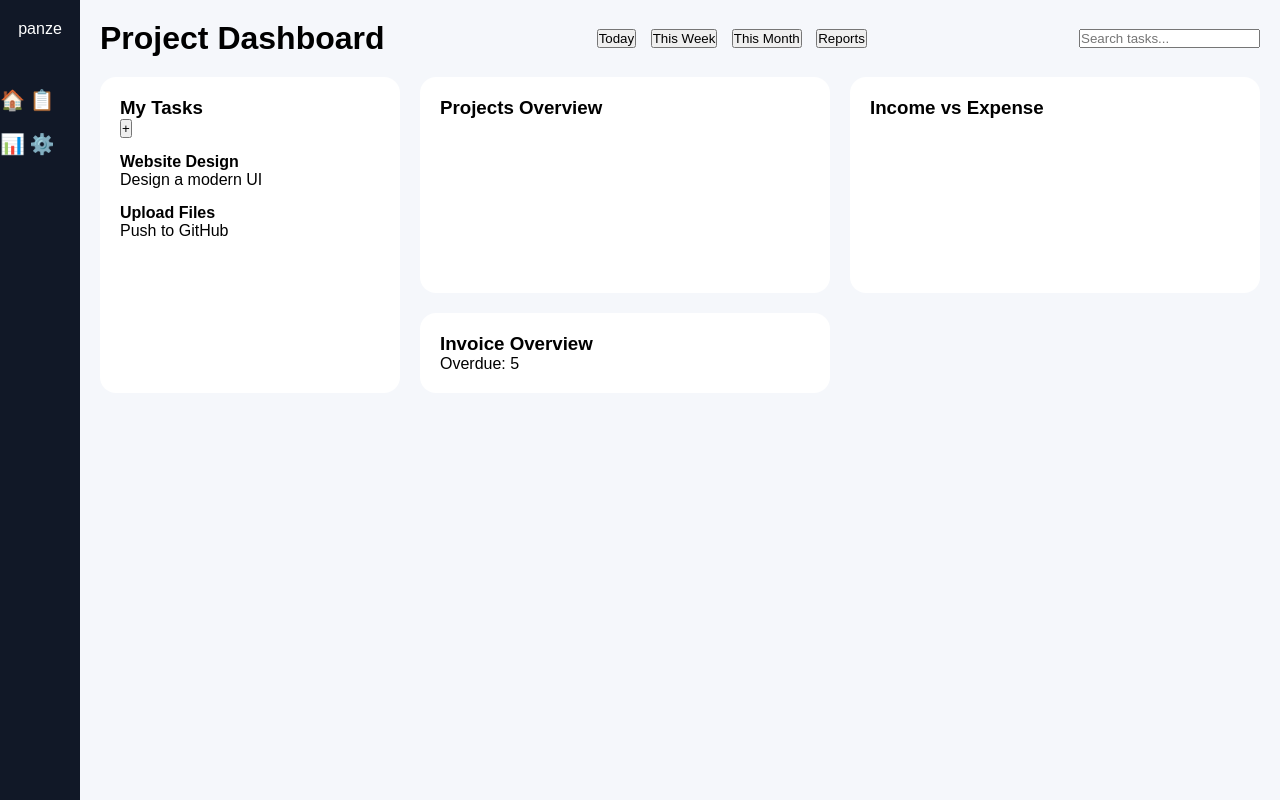
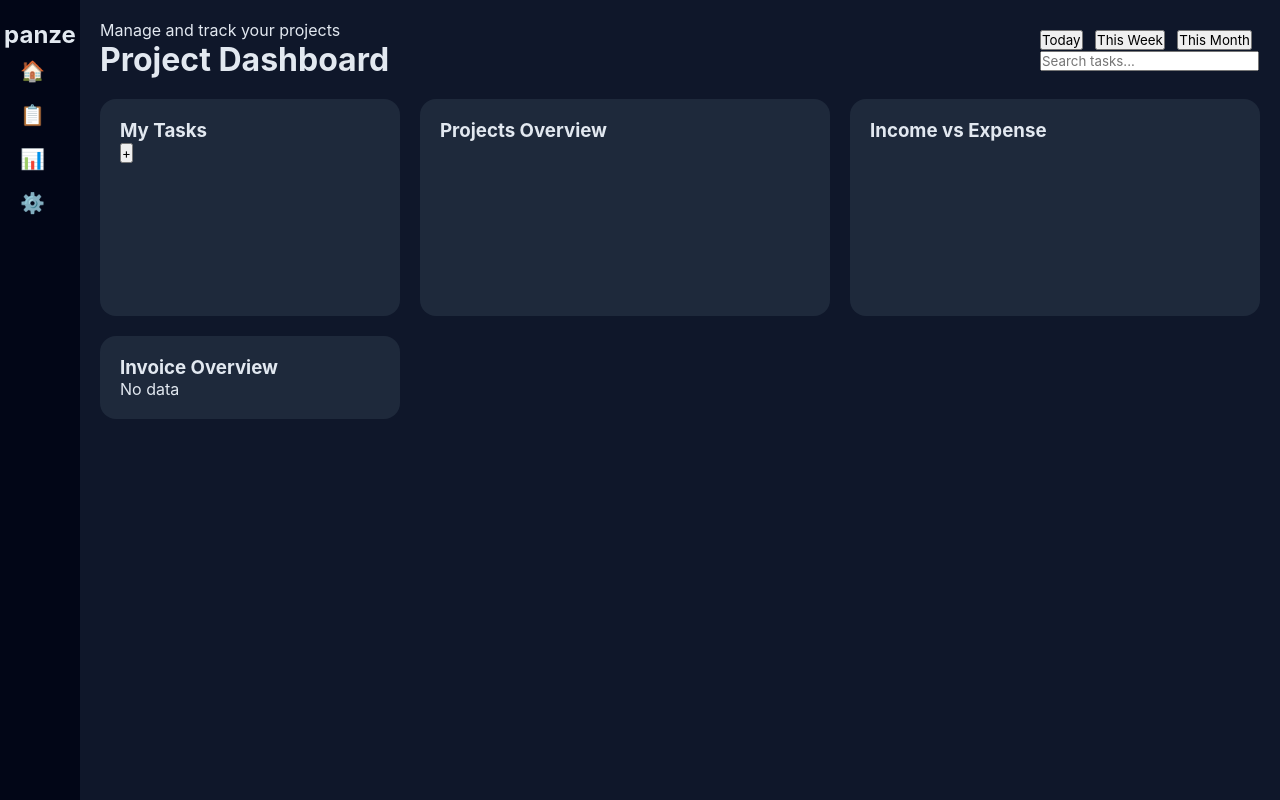
Before and after one commit to VivekSBharadwaj-WIKI/smart_task_tracker, a plain HTML site: page index.html in a window 1280 px wide. Drawn offline with Linux system fonts and the light colour scheme.

Commit message:
More features - Basic update

```diff
--- a/index.html
+++ b/index.html
@@ -1,9 +1,9 @@
 <!DOCTYPE html>
 <html lang="en">
 <head>
-  <meta charset="UTF-8" />
+  <meta charset="UTF-8">
   <title>Smart Task Dashboard</title>
-  <link rel="stylesheet" href="styles.css" />
+  <link rel="stylesheet" href="styles.css">
 </head>
 <body>
 
@@ -11,79 +11,71 @@
 
   <!-- Sidebar -->
   <aside class="sidebar">
-    <div class="logo">panze</div>
-
-    <nav class="menu">
-      <button class="menu-item active">🏠</button>
-      <button class="menu-item">📋</button>
-      <button class="menu-item">📊</button>
-      <button class="menu-item">⚙️</button>
+    <h2 class="logo">panze</h2>
+    <nav>
+      <button class="active">🏠</button>
+      <button>📋</button>
+      <button>📊</button>
+      <button>⚙️</button>
     </nav>
   </aside>
 
-  <!-- Main Content -->
+  <!-- Main -->
   <main class="main">
 
     <!-- Topbar -->
     <header class="topbar">
+      <div>
+        <p class="subtitle">Manage and track your projects</p>
         <h1>Project Dashboard</h1>
+      </div>
 
+      <div class="top-actions">
         <div class="tabs">
           <button>Today</button>
           <button>This Week</button>
           <button class="active">This Month</button>
-        <button>Reports</button>
         </div>
 
-      <input type="text" placeholder="Search tasks..." />
+        <input id="search" placeholder="Search tasks..." />
+      </div>
     </header>
 
-    <!-- Dashboard Grid -->
+    <!-- Dashboard -->
     <section class="dashboard">
 
-      <!-- My Tasks -->
-      <div class="card tasks">
+      <!-- Tasks -->
+      <section class="card tasks">
         <div class="card-header">
           <h3>My Tasks</h3>
-          <button>+</button>
+          <button id="addTask">+</button>
         </div>
 
-        <div class="task-list">
-          <div class="task">
-            <h4>Website Design</h4>
-            <p>Design a modern UI</p>
-          </div>
+        <div id="taskList"></div>
+      </section>
 
-          <div class="task">
-            <h4>Upload Files</h4>
-            <p>Push to GitHub</p>
-          </div>
-        </div>
-      </div>
-
-      <!-- Projects Overview -->
-      <div class="card chart">
+      <!-- Charts -->
+      <section class="card">
         <h3>Projects Overview</h3>
         <canvas id="projectChart"></canvas>
-      </div>
+      </section>
 
-      <!-- Income vs Expense -->
-      <div class="card chart">
+      <section class="card">
         <h3>Income vs Expense</h3>
         <canvas id="incomeChart"></canvas>
-      </div>
+      </section>
 
       <!-- Invoice -->
-      <div class="card invoice">
+      <section class="card">
         <h3>Invoice Overview</h3>
-        <p>Overdue: 5</p>
-      </div>
+        <p id="invoiceData">No data</p>
+      </section>
 
     </section>
 
   </main>
 </div>
 
-<script src="app.js"></script>
+<script src="script.js"></script>
 </body>
 </html>
--- a/script.js
+++ b/script.js
@@ -1,13 +1,59 @@
-// Example: Add Task
-document.querySelector(".card-header button")
-  .addEventListener("click", () => {
-    const taskName = prompt("Enter task name");
+// Load tasks
+let tasks = JSON.parse(localStorage.getItem("tasks")) || [];
 
-    if (!taskName) return;
+// Render tasks
+function renderTasks(list = tasks) {
+  const container = document.getElementById("taskList");
+  container.innerHTML = "";
 
-    const task = document.createElement("div");
-    task.classList.add("task");
-    task.innerHTML = `<h4>${taskName}</h4>`;
+  list.forEach(task => {
+    const div = document.createElement("div");
+    div.className = `task ${task.priority}`;
+    div.textContent = task.title;
 
-    document.querySelector(".task-list").appendChild(task);
+    container.appendChild(div);
+  });
+}
+
+// Save
+function saveTasks() {
+  localStorage.setItem("tasks", JSON.stringify(tasks));
+}
+
+// Smart priority
+function getPriority() {
+  const rand = Math.random();
+  if (rand < 0.3) return "high";
+  if (rand < 0.6) return "medium";
+  return "low";
+}
+
+// Add task
+document.getElementById("addTask").onclick = () => {
+  const title = prompt("Enter task");
+  if (!title) return;
+
+  const task = {
+    id: Date.now(),
+    title,
+    priority: getPriority()
+  };
+
+  tasks.push(task);
+  saveTasks();
+  renderTasks();
+};
+
+// Search
+document.getElementById("search").addEventListener("input", (e) => {
+  const value = e.target.value.toLowerCase();
+
+  const filtered = tasks.filter(t =>
+    t.title.toLowerCase().includes(value)
+  );
+
+  renderTasks(filtered);
 });
+
+// Initial render
+renderTasks();
--- a/styles.css
+++ b/styles.css
@@ -1,12 +1,21 @@
+:root {
+  --bg: #0f172a;
+  --card: #1e293b;
+  --accent: #6366f1;
+  --text: #e2e8f0;
+  --danger: #ef4444;
+}
+
 * {
   margin: 0;
   padding: 0;
   box-sizing: border-box;
-  font-family: sans-serif;
+  font-family: Inter, sans-serif;
 }
 
 body {
-  background: #f5f7fb;
+  background: var(--bg);
+  color: var(--text);
 }
 
 /* Layout */
@@ -18,23 +27,18 @@ body {
 /* Sidebar */
 .sidebar {
   width: 80px;
-  background: #111827;
-  color: white;
+  background: #020617;
   display: flex;
   flex-direction: column;
   align-items: center;
-  padding: 20px 0;
+  padding: 20px;
 }
 
-.menu {
-  margin-top: 40px;
-}
-
-.menu-item {
+.sidebar button {
+  margin: 10px 0;
   background: none;
   border: none;
   color: white;
-  margin: 10px 0;
   font-size: 20px;
   cursor: pointer;
 }
@@ -48,35 +52,53 @@ body {
 /* Topbar */
 .topbar {
   display: flex;
+  justify-content: space-between;
   align-items: center;
-  justify-content: space-between;
 }
 
 .tabs button {
-  margin: 0 5px;
+  margin-right: 8px;
 }
 
-/* Dashboard Grid */
+/* Dashboard */
 .dashboard {
+  margin-top: 20px;
   display: grid;
   grid-template-columns: 300px 1fr 1fr;
-  grid-template-rows: auto auto;
   gap: 20px;
-  margin-top: 20px;
 }
 
 /* Cards */
 .card {
-  background: white;
+  background: var(--card);
   padding: 20px;
   border-radius: 16px;
+  transition: 0.2s;
+}
+
+.card:hover {
+  transform: translateY(-4px);
 }
 
 /* Tasks */
-.tasks {
-  grid-row: span 2;
+.task {
+  background: #334155;
+  padding: 12px;
+  border-radius: 10px;
+  margin-top: 10px;
 }
 
-.task {
-  margin-top: 15px;
+.task.high { border-left: 4px solid red; }
+.task.medium { border-left: 4px solid orange; }
+.task.low { border-left: 4px solid green; }
+
+/* Responsive */
+@media (max-width: 900px) {
+  .dashboard {
+    grid-template-columns: 1fr;
+  }
+
+  .sidebar {
+    display: none;
+  }
 }
```
Lines whose indentation alone changed are shown as unchanged.
